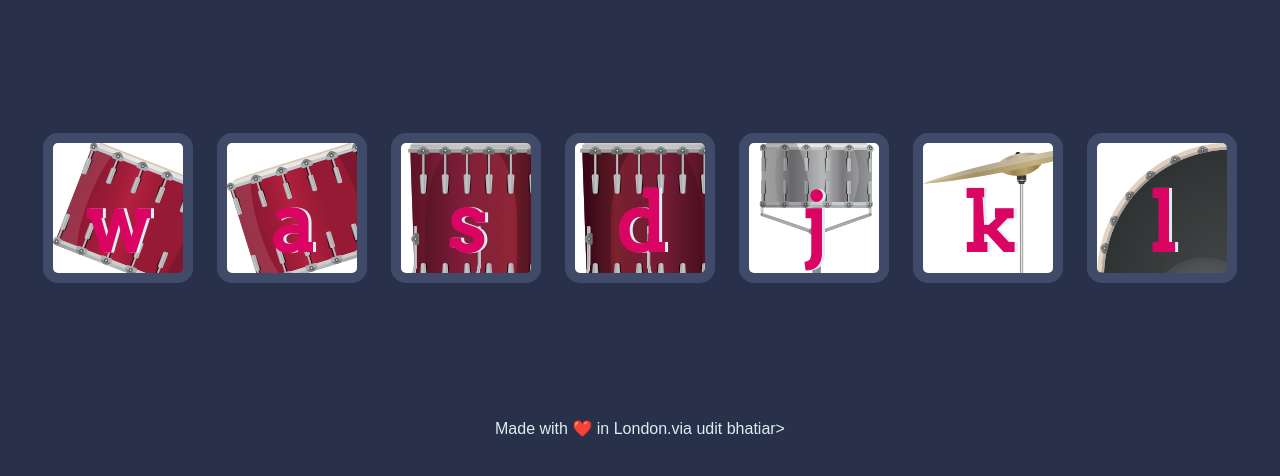
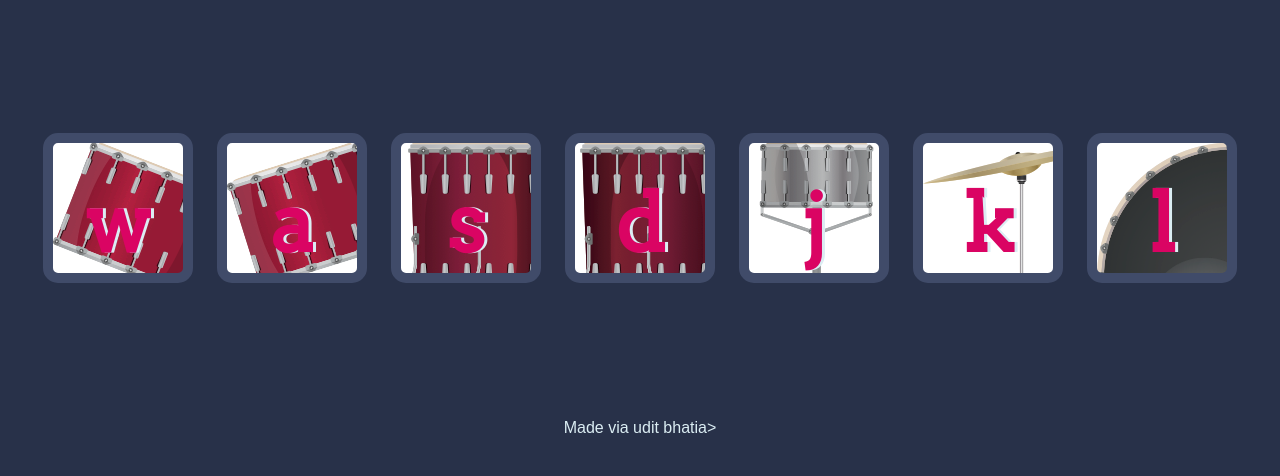
Before and after one commit to uditbh1/drum-kit-game, a plain HTML site: page index.html in a window 1280 px wide. Shown: the part 156-632 px from the top of the page. Drawn offline with Linux system fonts and the light colour scheme.

Commit message:
Update index.html

```diff
--- a/index.html
+++ b/index.html
@@ -24,6 +24,6 @@
 <script src="index.js" charset="utf-8"></script>
 
 <footer>
-  Made with ❤️ in London.via udit bhatiar>
+  Made via udit bhatia>
 </body>
 </html>
```
